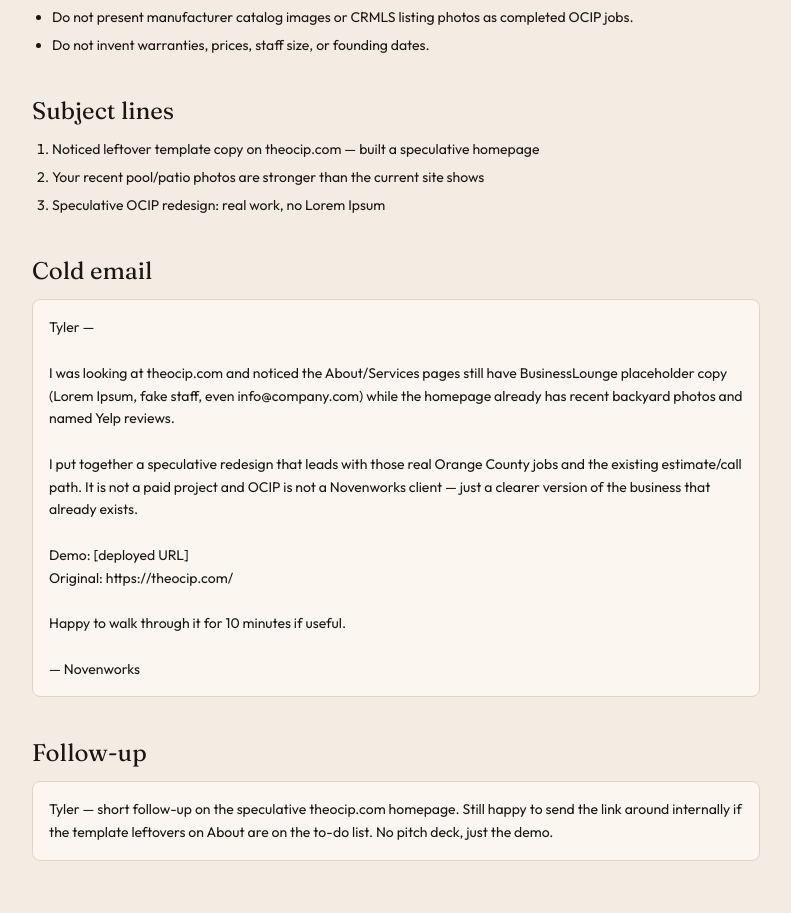
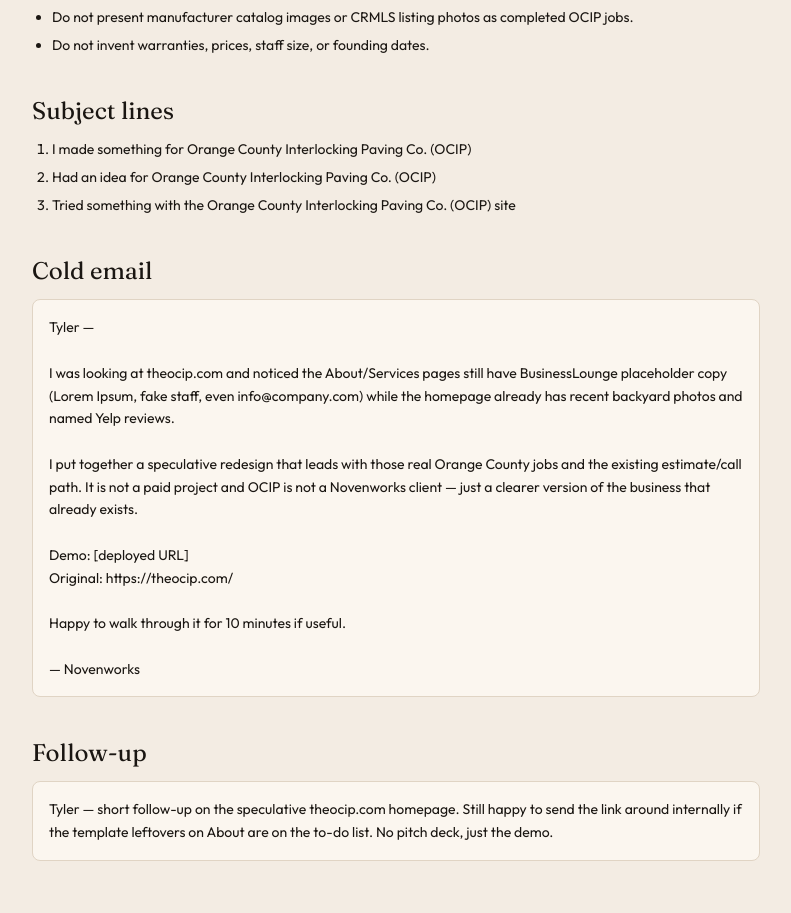
Before and after one commit to Novenworks/OCIP-Demo, a Next.js app: page /outreach in a window 1280 px wide. Shown: the part 1600-2513 px from the top of the page, without its empty margins (244-1035 px from the left). Built offline with nearby package versions, Linux system fonts and the light colour scheme.

Commit message:
Humanize outreach email copy

```diff
--- a/app/outreach/page.tsx
+++ b/app/outreach/page.tsx
@@ -130,10 +130,10 @@ export default function OutreachPage() {
       <section className="mt-10">
         <h2 className="font-display text-2xl">Subject lines</h2>
         <ol className="mt-3 list-decimal space-y-2 pl-5 text-sm">
-          <li>Noticed leftover template copy on theocip.com — built a speculative homepage</li>
-          <li>Your recent pool/patio photos are stronger than the current site shows</li>
-          <li>Speculative OCIP redesign: real work, no Lorem Ipsum</li>
-        </ol>
+            <li>I made something for Orange County Interlocking Paving Co. (OCIP)</li>
+            <li>Had an idea for Orange County Interlocking Paving Co. (OCIP)</li>
+            <li>Tried something with the Orange County Interlocking Paving Co. (OCIP) site</li>
+          </ol>
       </section>
 
       <section className="mt-10 text-sm leading-relaxed">
```
